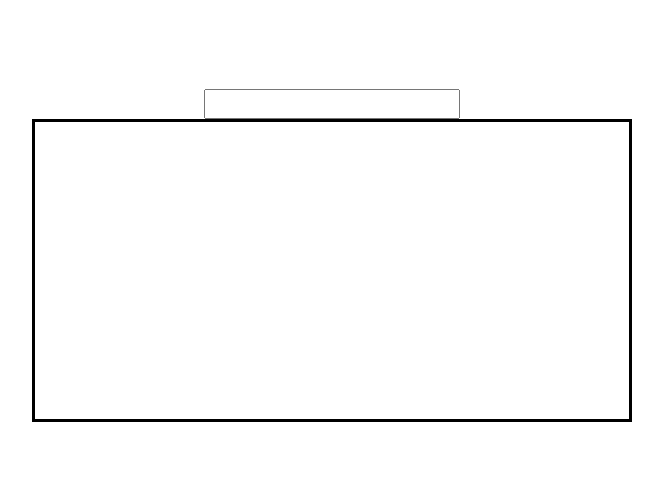
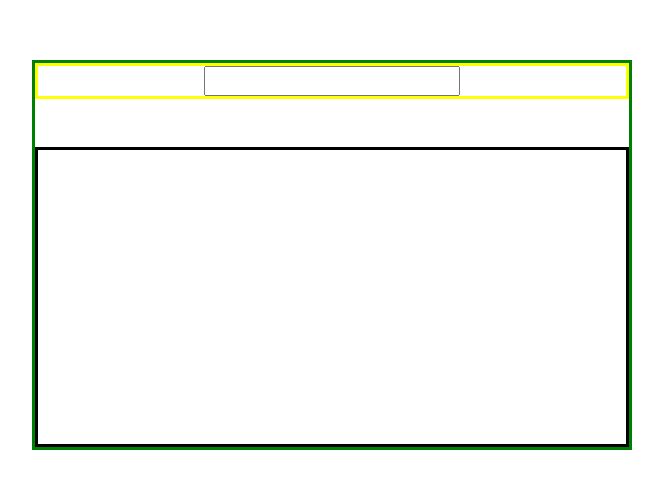
Before and after one commit to rachelwuuu/Git_Learning, a React (Create React App) app in the folder git_learning/: page / in a window 1280 px wide. Shown: the part 145-634 px from the top of the page, without its empty margins (308-971 px from the left). Built offline with nearby package versions, Linux system fonts and the light colour scheme.

Commit message:
adjusted the spacing between the input box and the canvasd

```diff
--- a/git_learning/src/App.js
+++ b/git_learning/src/App.js
@@ -7,7 +7,7 @@ export default function App() {
     return (
         <Container className="d-flex justify-content-center align-items-center" style={{
             minHeight:"100vh"}}>
-            <div className="d-flex w-75 justify-content-center align-items-center flex-column" style={{maxWidth:"600px"}}>
+            <div className="d-flex w-75 justify-content-center align-items-between flex-column" style={{maxWidth:"600px", border:"solid green"}}>
                <Router>
                     <Switch>
                         <Route exact path="/" component={canvas} />
--- a/git_learning/src/component/canvas.js
+++ b/git_learning/src/component/canvas.js
@@ -3,8 +3,9 @@ import React from 'react'
 export default function canvas() {
 
     return (
-        <>
-            <div className="d-flex w-75 justify-content-center align-items-center" style={{maxWidth:"600px"}}>
+        <>  {/* Use the parent div to make the two elements the same width and have spacing at the same time.
+        As align items center in the parent div doesn't allow it to have spacings*/}
+            <div className="d-flex w-100 justify-content-center align-items-center mb-5" style={{border:"solid yellow"}}>
                 <form>
                     <input type="text"/>
                 </form>
```
